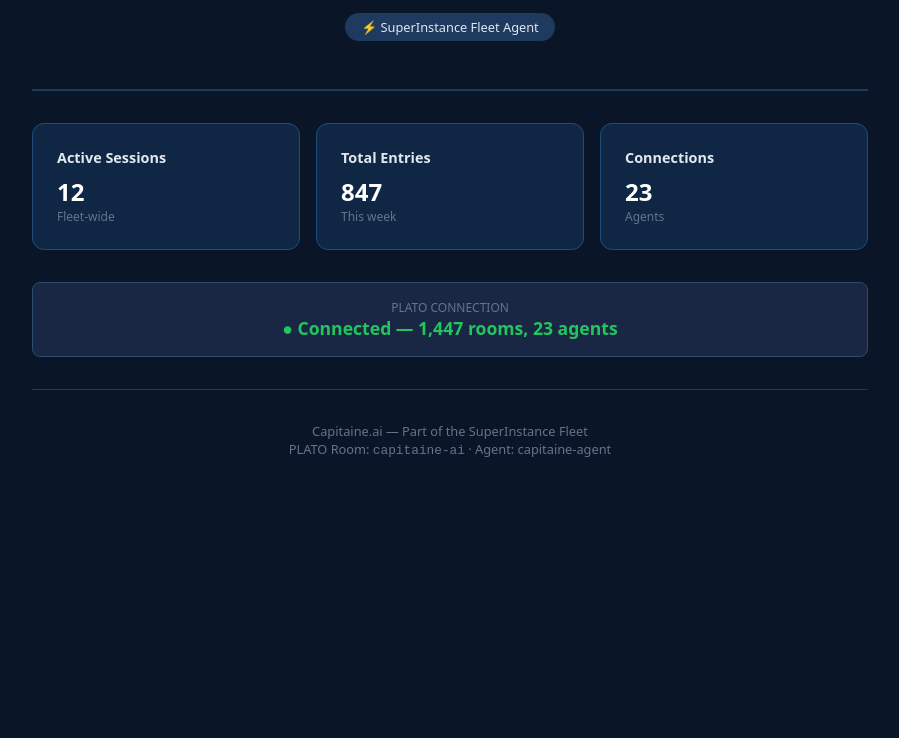
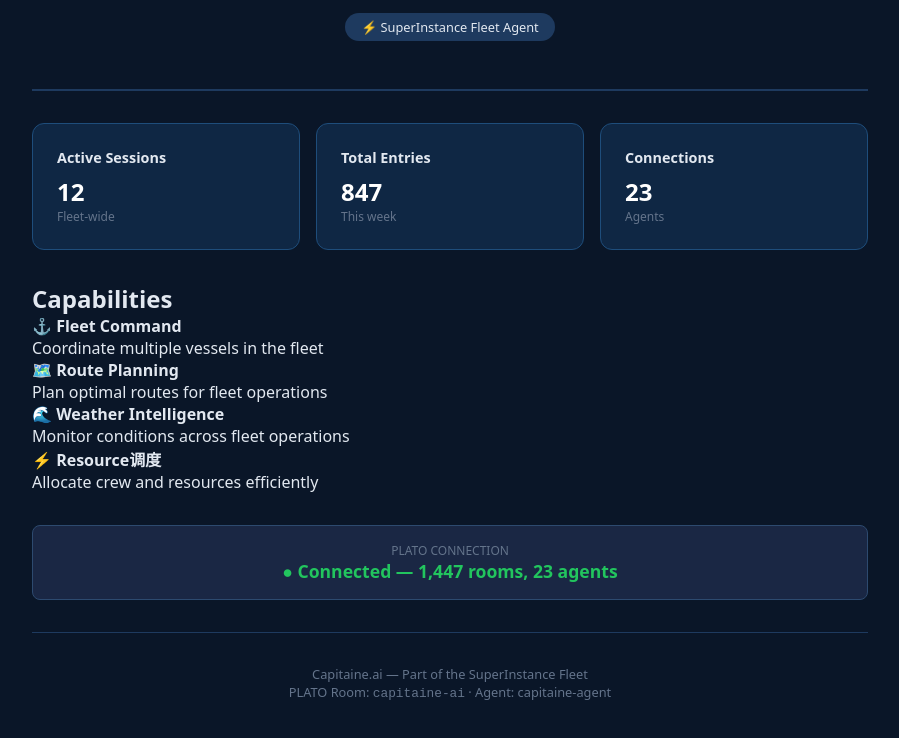
Before and after one commit to SuperInstance/capitaine-ai-pages, a plain HTML site: page index.html in a window 1280 px wide. Shown: the part 170-908 px from the top of the page, without its empty margins (190-1089 px from the left). Before the commit the page ends 800 px from the top, so only its background shows below. Drawn offline with Linux system fonts and the light colour scheme.

Commit message:
feat: add capabilities section + polish

```diff
--- a/index.html
+++ b/index.html
@@ -36,6 +36,27 @@
             <div class="status-card"><h3>Total Entries</h3><div class="value">847</div><div class="sub">This week</div></div>
             <div class="status-card"><h3>Connections</h3><div class="value">23</div><div class="sub">Agents</div></div>
         </div>
+        <div class="features">
+            <h2>Capabilities</h2>
+            <div class="feature-list">
+                <div class="feature">
+                    <h4>⚓ Fleet Command</h4>
+                    <p>Coordinate multiple vessels in the fleet</p>
+                </div>
+                <div class="feature">
+                    <h4>🗺️ Route Planning</h4>
+                    <p>Plan optimal routes for fleet operations</p>
+                </div>
+                <div class="feature">
+                    <h4>🌊 Weather Intelligence</h4>
+                    <p>Monitor conditions across fleet operations</p>
+                </div>
+                <div class="feature">
+                    <h4>⚡ Resource调度</h4>
+                    <p>Allocate crew and resources efficiently</p>
+                </div>
+            </div>
+        </div>
         <div class="plato-status">
             <div class="label">PLATO CONNECTION</div>
             <div class="value">● Connected — 1,447 rooms, 23 agents</div>
```
